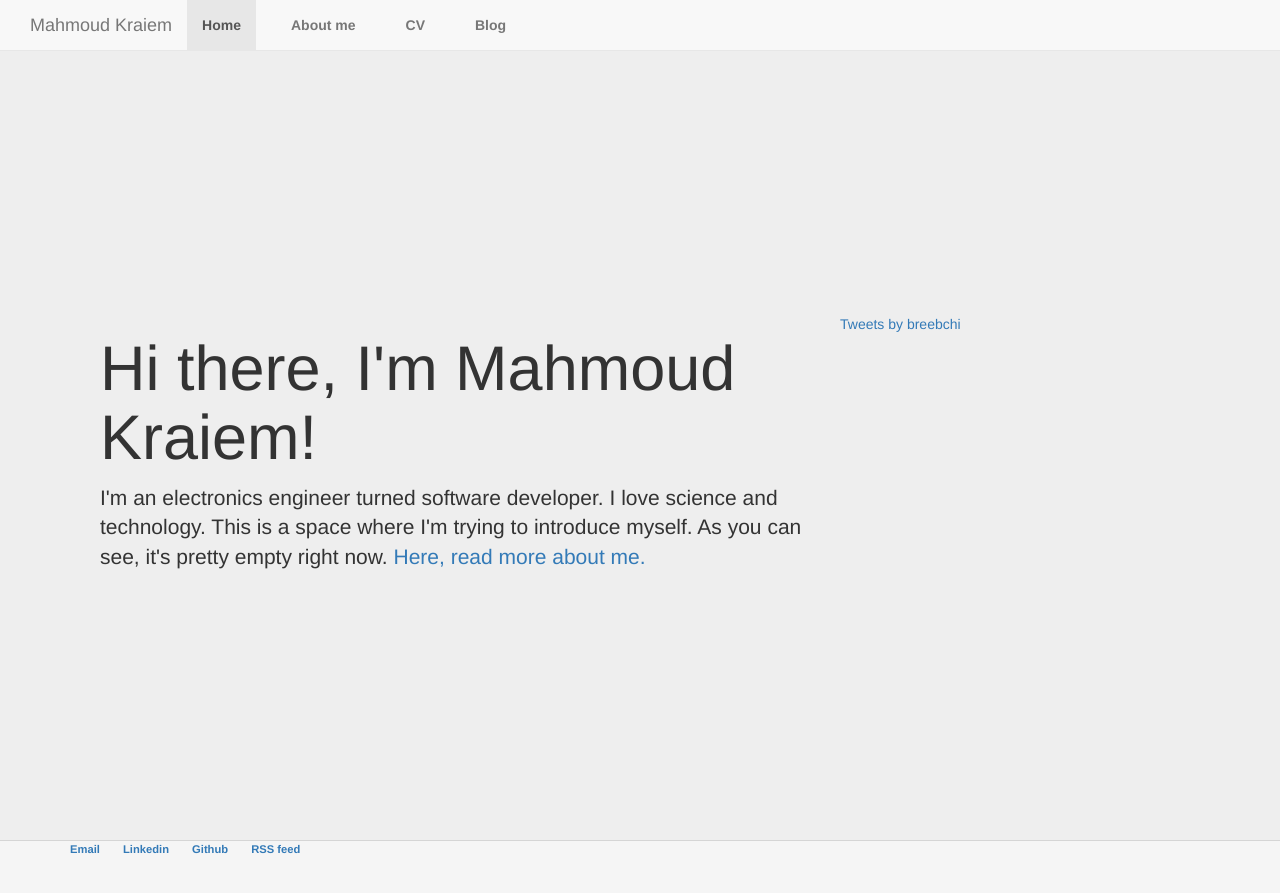
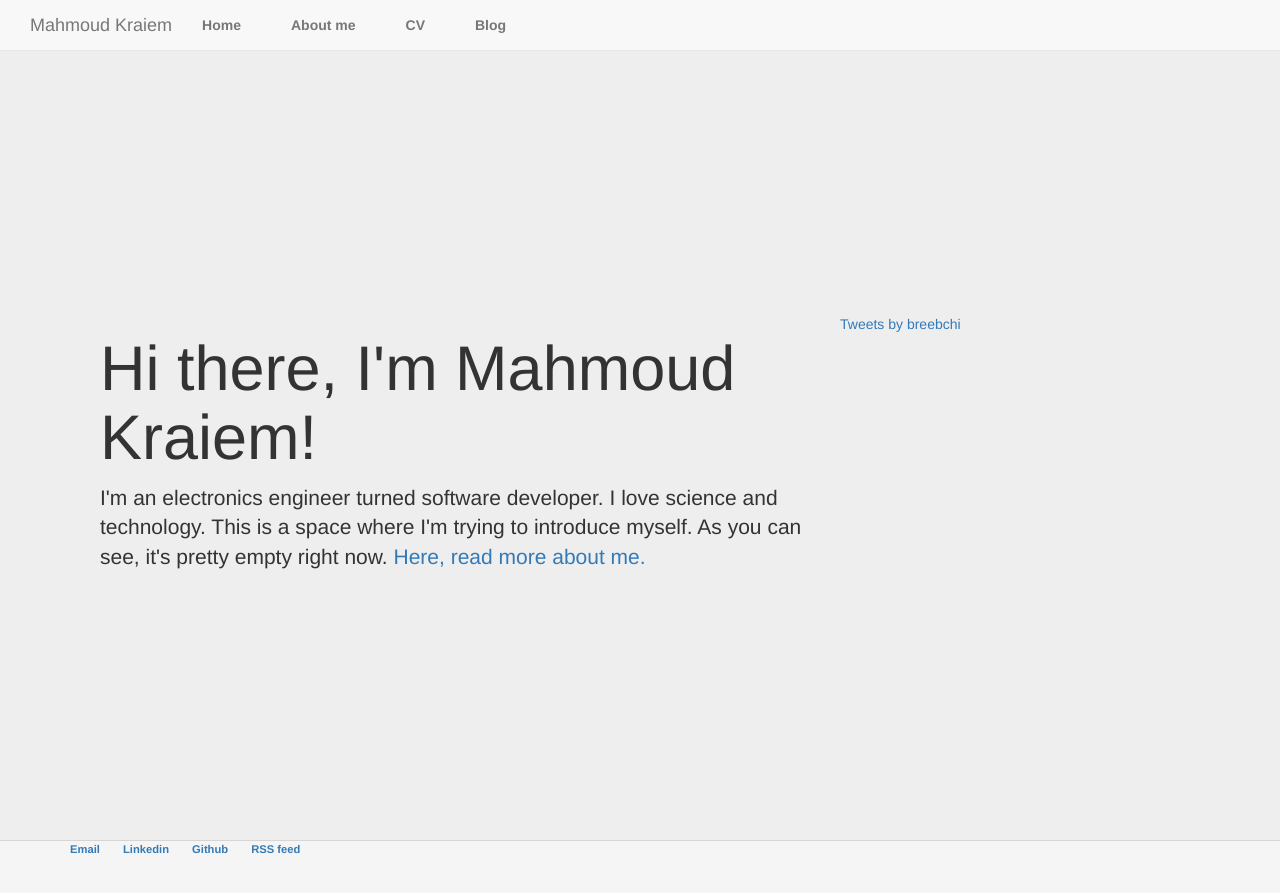
Before and after one commit to breebchi/breebchi.github.io, a Jekyll site: the page built from index.html, in a window 1280 px wide. Shown: the top 893 px of the page. Built offline with Jekyll 4.4.1, drawn with Linux system fonts in a browser that asks for light colours; nearby versions of some CDN libraries; comment, search, counter and statistics services are not loaded.

Commit message:
Update default.html

```diff
--- a/_layouts/default.html
+++ b/_layouts/default.html
@@ -36,7 +36,7 @@
     </div>
 		<div class="collapse navbar-collapse navbarCollapse">
                <ul class="nav navbar-nav">
-      <li class="active" id="navhome"><a href="/">Home</a></li>
+      <li id="navhome"><a href="/">Home</a></li>
 	<li id="navaboutme"><a href="/about">About me</a></li>
 	     <li id="navcv"><a href="/cv">CV</a></li>
 	    <li id="navblog"><a href="/blog">Blog</a></li>
```
